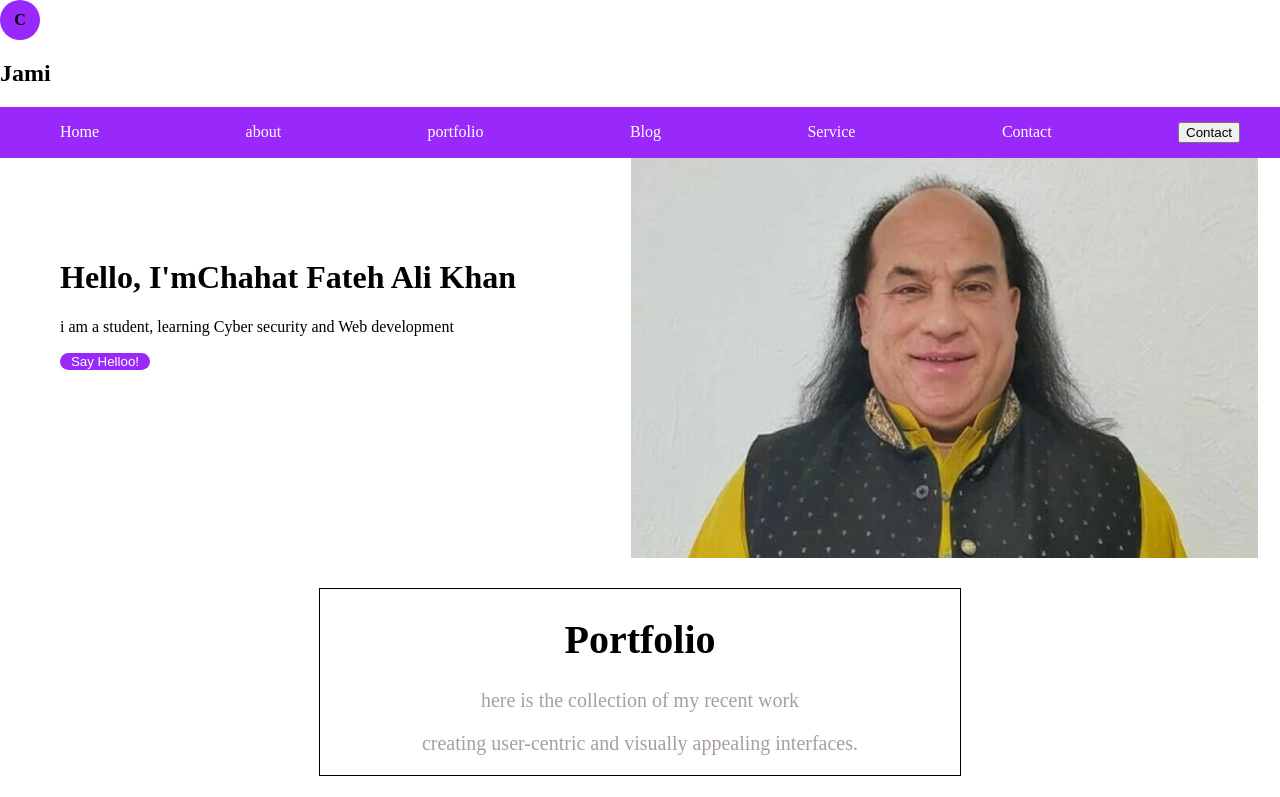
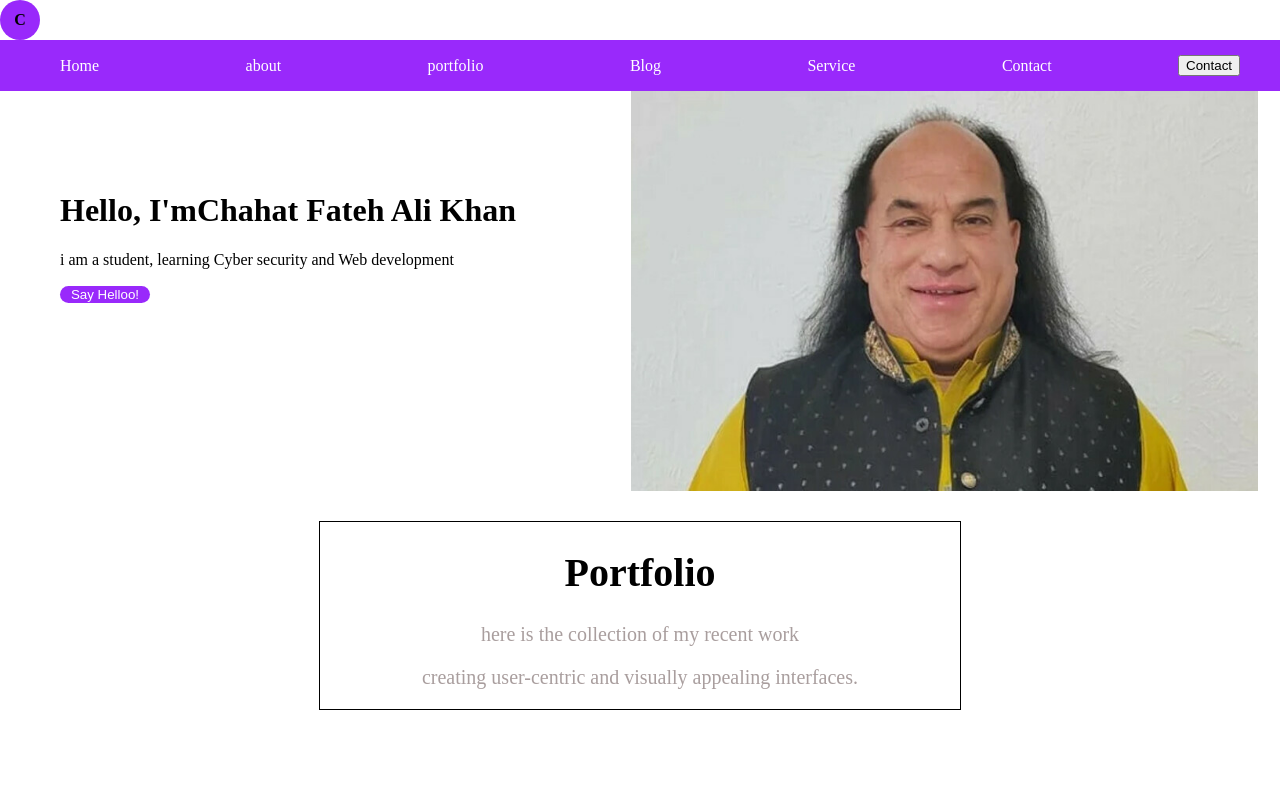
Before and after one commit to Jami-faisal/portfolioweb_1, a plain HTML site: page index.html in a window 1280 px wide. Shown: the top 797 px of the page. Drawn offline with Linux system fonts and the light colour scheme.

Commit message:
Fix HTML structure in index.html
Fixed improper closing of div and removed extra div.

```diff
--- a/index.html
+++ b/index.html
@@ -10,7 +10,7 @@
 <body id="body">
 <div class="head"></div>
     <div id="logo">C</div>  <!-- Fixed: Removed extra <div> and closed properly -->
-    <h2>Jami</h2>
+
 </div>
 
     <div class="navbar">
```
